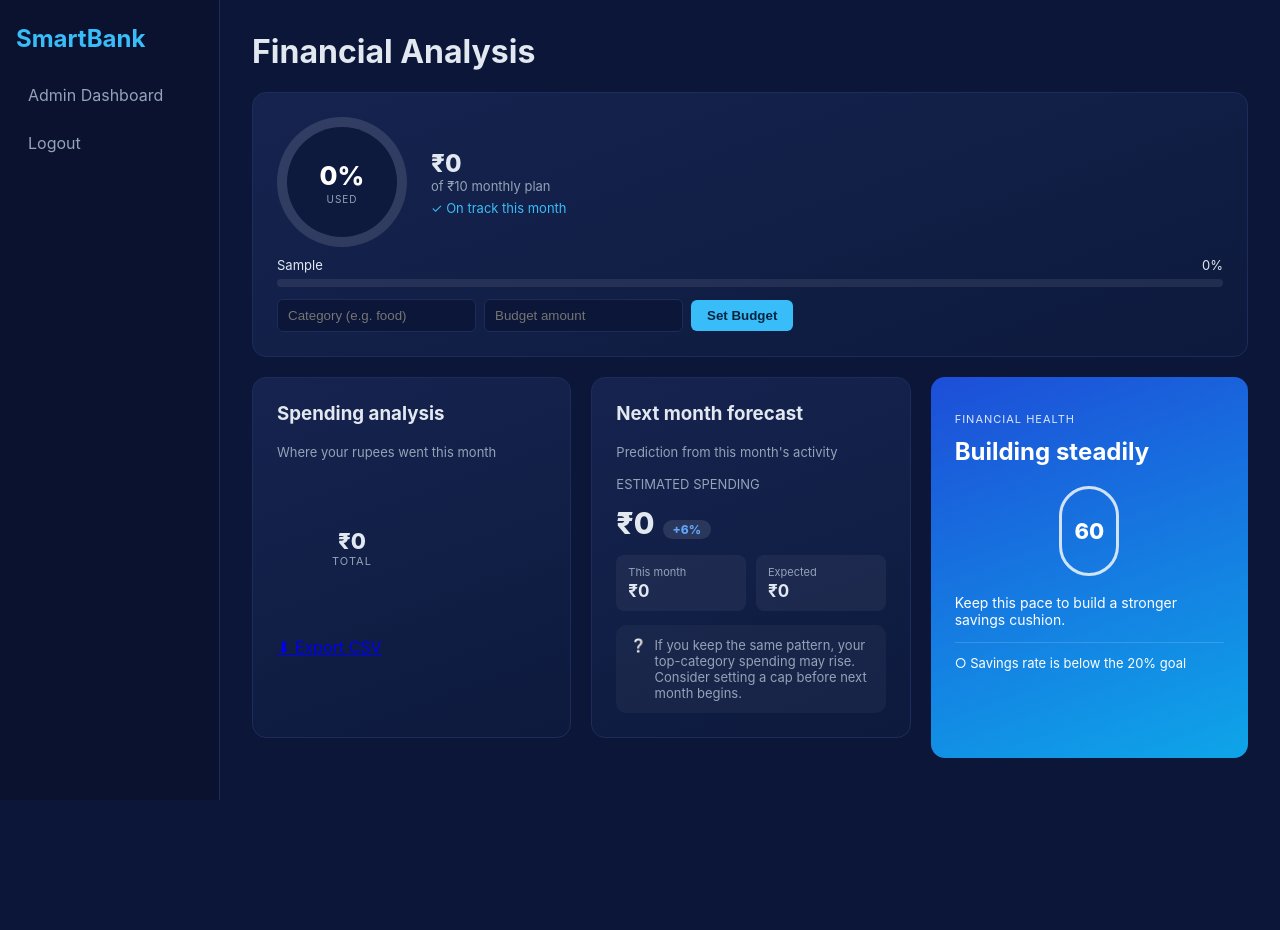
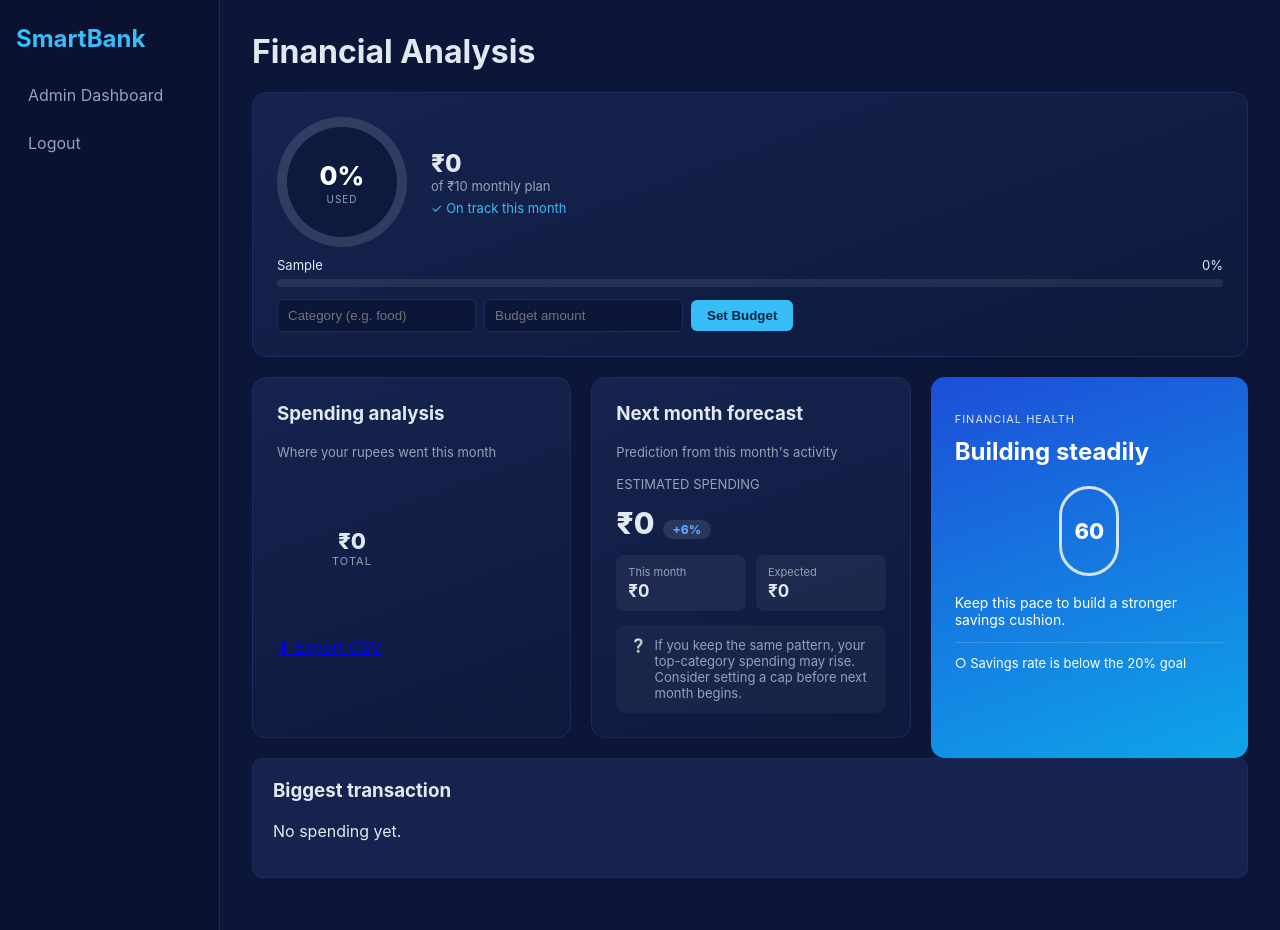
Before and after one commit to annapuvarshitha22/Smart-Banking-Analysis, a Flask app: page /analysis in a window 1280 px wide. Before the commit the page ends 800 px from the top, so only its background shows below. Run offline with Flask 3, Linux system fonts and the light colour scheme; a user stored in the database is signed in; tables that the repository leaves empty hold one stand-in row (values such as "Sample post").

Commit message:
Add biggest transaction highlight to analysis page

```diff
--- a/app.py
+++ b/app.py
@@ -417,6 +417,10 @@ def analysis():
     chart_labels = [c["category"] for c in category_breakdown]
     chart_values = [c["total"] for c in category_breakdown]
 
+    # --- Biggest transaction highlight ---
+    spending_txns = [t for t in txns if t.type in ("withdrawal", "transfer_out")]
+    biggest_txn = max(spending_txns, key=lambda t: t.amount) if spending_txns else None
+
     return render_template(
         "analysis.html",
         category_breakdown=category_breakdown,
@@ -436,6 +440,7 @@ def analysis():
         savings_rate=savings_rate,
         budget_progress=budget_progress,
         alerts=alerts,
+        biggest_txn=biggest_txn,
     )
 
 
--- a/templates/analysis.html
+++ b/templates/analysis.html
@@ -132,4 +132,17 @@ if (spendCtx) {
     });
 }
 </script>
+<div class="card">
+    <h3>Biggest transaction</h3>
+    {% if biggest_txn %}
+    <div class="stat-value">₹{{ "%.2f"|format(biggest_txn.amount) }}</div>
+    <div class="stat-label">
+        {{ (biggest_txn.category or "general")|title }} ·
+        {{ biggest_txn.type|replace("_", " ") }} ·
+        {{ biggest_txn.timestamp.strftime("%d %b %Y, %H:%M") }}
+    </div>
+    {% else %}
+    <p>No spending yet.</p>
+    {% endif %}
+</div>
 {% endblock %}
```
